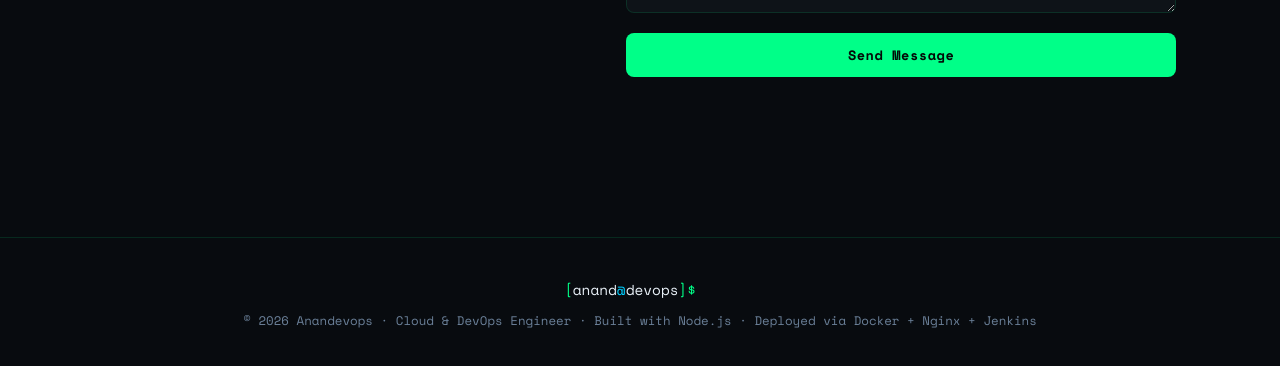
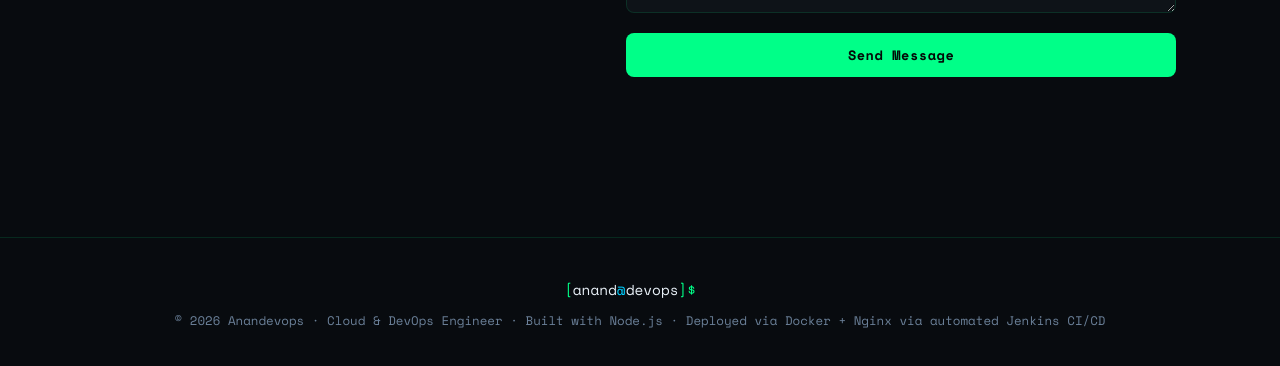
Before and after one commit to aru-akay/Portfolio-latest, a website: page public/index.html in a window 1280 px wide. Shown: the part 5961-6327 px from the top of the page. Drawn offline with nearby package versions, Linux system fonts and the light colour scheme.

Commit message:
html update

```diff
--- a/public/index.html
+++ b/public/index.html
@@ -354,7 +354,7 @@
   <footer class="footer">
     <div class="container">
       <p class="footer-logo"><span class="bracket">[</span>anand<span class="at">@</span>devops<span class="bracket">]$</span> <span class="cursor-blink">▋</span></p>
-      <p class="footer-copy">© 2026 Anandevops · Cloud &amp; DevOps Engineer · Built with Node.js · Deployed via Docker + Nginx + Jenkins</p>
+      <p class="footer-copy">© 2026 Anandevops · Cloud &amp; DevOps Engineer · Built with Node.js · Deployed via Docker + Nginx via automated Jenkins CI/CD</p>
     </div>
   </footer>
 
```
